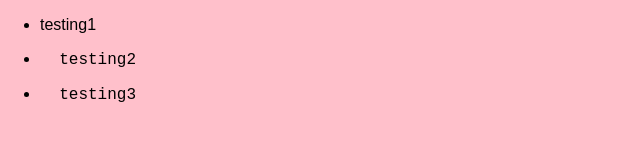
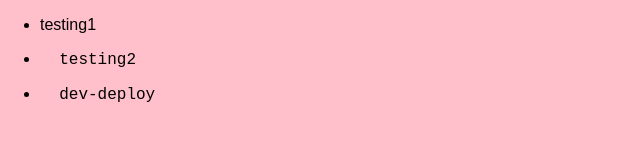
Before and after one commit to spatialactivism/spatialactivism.org, a website: page dist/index.html in a window 1280 px wide. Shown: the full height of the page, 0-640 px from the left. Drawn offline with Linux system fonts and the light colour scheme.

Commit message:
dev-deploy test 2

```diff
--- a/dist/index.html
+++ b/dist/index.html
@@ -21,7 +21,7 @@
       testing2
     </li>
 		<li class="section markdown" id="saw_projects_we_like">
-      testing3
+      dev-deploy
     </li>
 	</ul>
 
```
